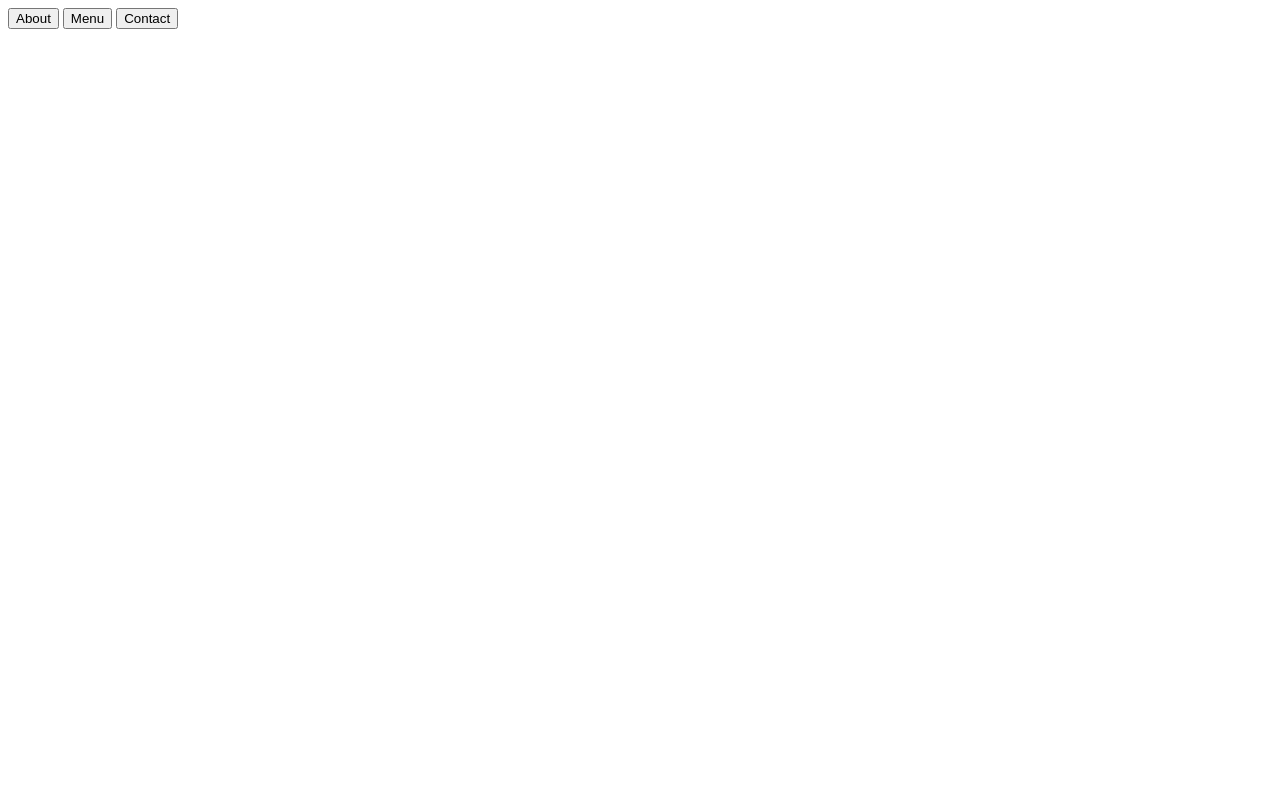
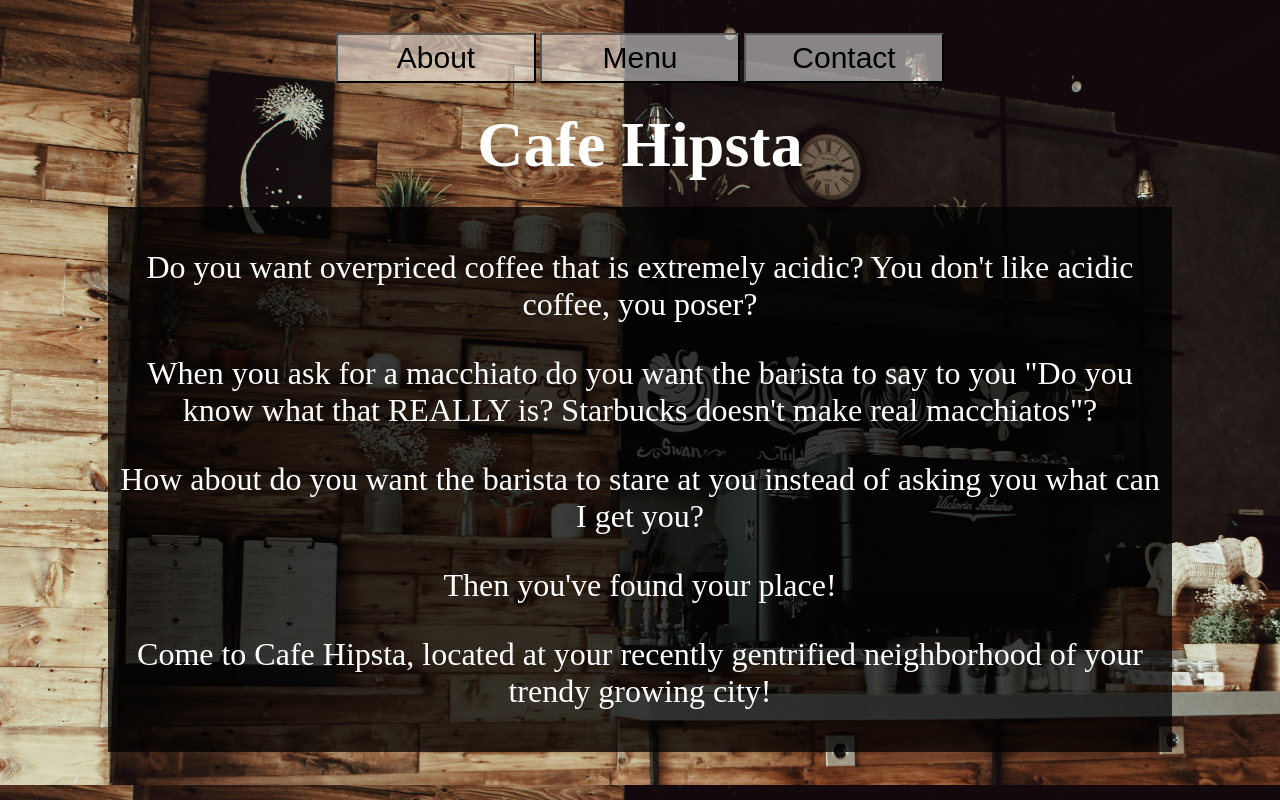
Before and after one commit to h-maren/restaurant-page, a website built with webpack: page src/index.html in a window 1280 px wide. Built offline with nearby package versions, Linux system fonts and the light colour scheme.

Commit message:
Add main loading module Created loadmain.js which loads main page using webpack

```diff
--- a/src/index.html
+++ b/src/index.html
@@ -4,6 +4,7 @@
     <meta charset="UTF-8">
     <meta name="viewport" content="width=device-width, initial-scale=1.0">
     <title>Restaurant Page</title>
+    <link rel="stylesheet" href="style.css">
 </head>
 <body>
     <header>
@@ -14,6 +15,14 @@
         </nav>
     </header>
     <div id="content">
+        <!--<h1>Cafe Hipsta</h1>
+        <div class="cafe-description">
+            <p>Do you want overpriced coffee that is extremely acidic? You don't like acidic coffee, you poser?</p>
+            <p>When you ask for a macchiato do you want the barista to say to you "Do you know what that REALLY is? Starbucks doesn't make real macchiatos"?</p>
+            <p>How about do you want the barista to stare at you instead of asking you what can I get you?</p>
+            <p>Then you've found your place!</p>
+            <p>Come to Cafe Hipsta, located at your recently gentrified neighborhood of your trendy growing city!</p>
+        </div>-->
     </div>
 </body>
 </html>
--- a/src/index.js
+++ b/src/index.js
@@ -1,3 +1,6 @@
 import './style.css';
+import {title,cafeInfo} from './loadmain.js';
 
-console.log("test");
+const element=document.querySelector('#content');
+element.appendChild(title);
+element.appendChild(cafeInfo);
--- /dev/null
+++ b/src/loadmain.js
@@ -0,0 +1,28 @@
+const title=document.createElement('h1');
+title.textContent="Cafe Hipsta";
+
+
+const cafeInfo=document.createElement('div');
+cafeInfo.className='cafe-description';
+
+
+const p1=document.createElement('p');
+const p2=document.createElement('p');
+const p3=document.createElement('p');
+const p4=document.createElement('p');
+const p5=document.createElement('p');
+p1.textContent=`Do you want overpriced coffee that is extremely acidic? You don't like acidic coffee, you poser?`;
+p2.textContent=`When you ask for a macchiato do you want the barista to say to you "Do you know what that REALLY is? Starbucks doesn't make real macchiatos"?`;
+p3.textContent=`How about do you want the barista to stare at you instead of asking you what can I get you?`;
+p4.textContent=`Then you've found your place!`;
+p5.textContent=`Come to Cafe Hipsta, located at your recently gentrified neighborhood of your trendy growing city!`;
+
+
+cafeInfo.appendChild(p1);
+cafeInfo.appendChild(p2);
+cafeInfo.appendChild(p3);
+cafeInfo.appendChild(p4);
+cafeInfo.appendChild(p5);
+
+
+export {title,cafeInfo};
--- a/src/style.css
+++ b/src/style.css
@@ -1,3 +1,50 @@
 h1 {
     margin: 0px;
+    color: white;
+    font-size: 64px;
 }
+
+* {
+    text-align: center;
+}
+
+body {
+    background-image: url("images/coffeeshop.jpg");
+    /*image by by Afta Putta Gunawan on pexels*/
+    background-size: cover;
+    display: flex;
+    flex-direction: column;
+    align-items: center;
+}
+
+header {
+    margin: 25px;
+}
+#content {
+    display: flex;
+    flex-direction: column;
+    align-items: center;
+}
+
+button {
+    font-size: 30px;
+    height: 50px;
+    width: 200px;
+    background-color: rgba(255, 255, 255, 0.5);
+}
+
+.cafe-description {
+    margin: 25px 100px;
+    gap: 10px;
+    background-color: rgba(0,0,0,0.75);
+    padding: 10px;
+}
+
+#text {
+    margin: 10px;
+}
+
+p {
+    color: white;
+    font-size: 32px;
+}
```
Also changed, not shown: src/images/coffeeshop.jpg (added).
